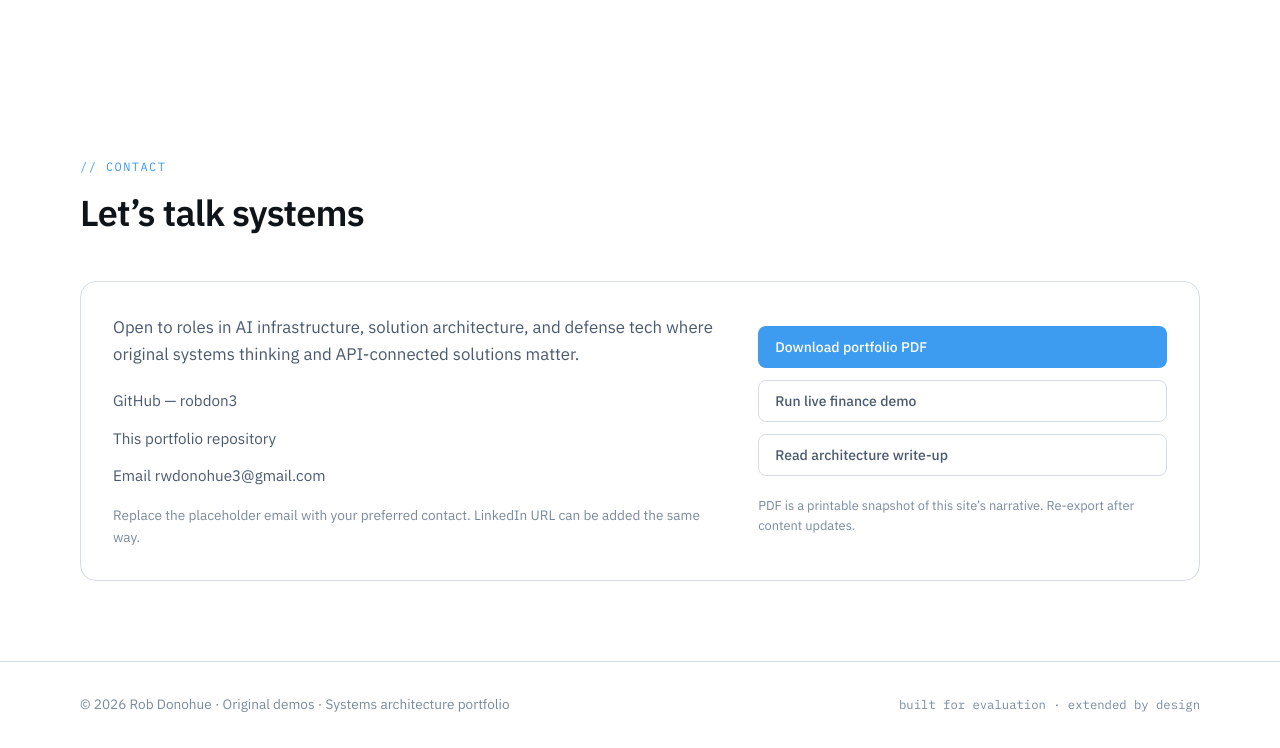
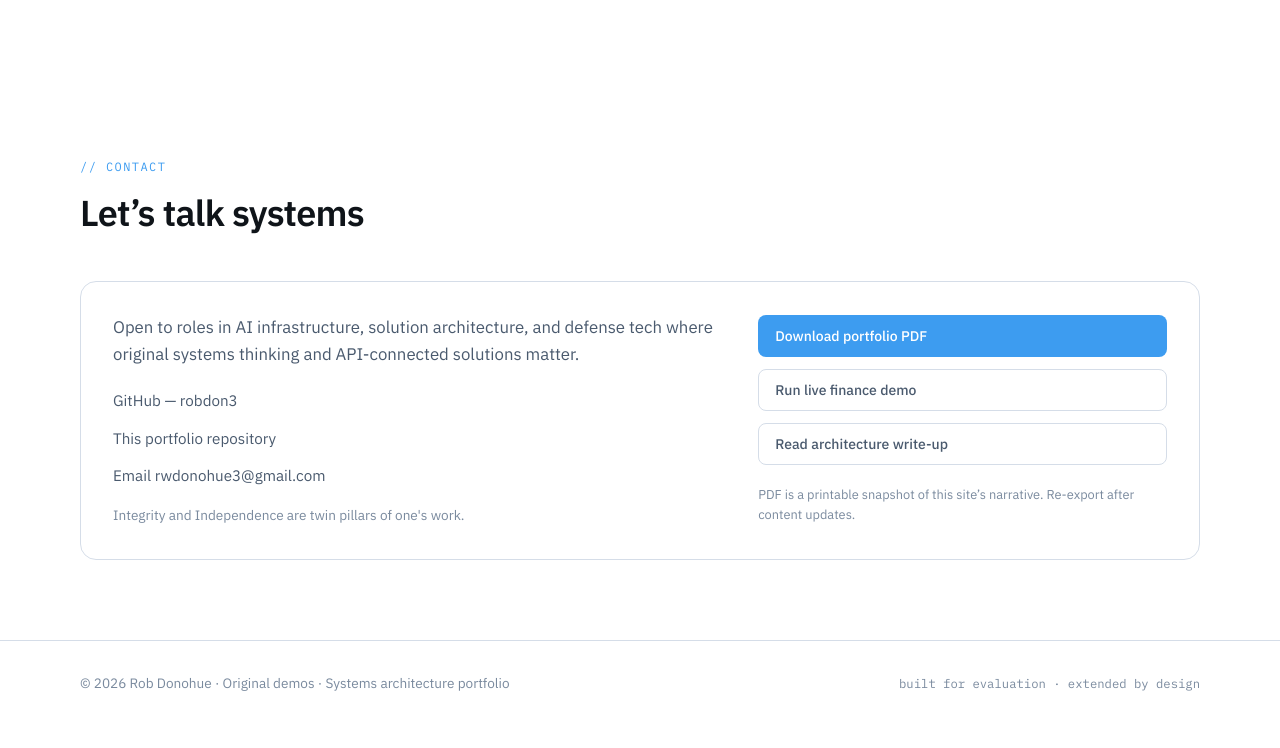
Before and after one commit to robdon3/rob-donohue-portfolio, a plain HTML site: page index.html in a window 1280 px wide. Shown: the part 4468-5216 px from the top of the page. After the commit the page ends 5194 px from the top, so only its background shows below. Drawn offline with Linux system fonts and the light colour scheme.

Commit message:
Change placeholder email text to new message
Updated the contact information placeholder text.

```diff
--- a/index.html
+++ b/index.html
@@ -443,7 +443,7 @@
               </li>
             </ul>
             <p style="margin-top:1rem;font-size:0.85rem;color:var(--text-dim)">
-              Replace the placeholder email with your preferred contact. LinkedIn URL can be added the same way.
+              Integrity and Independence are twin pillars of one's work.
             </p>
           </div>
           <div class="contact-actions">
```
